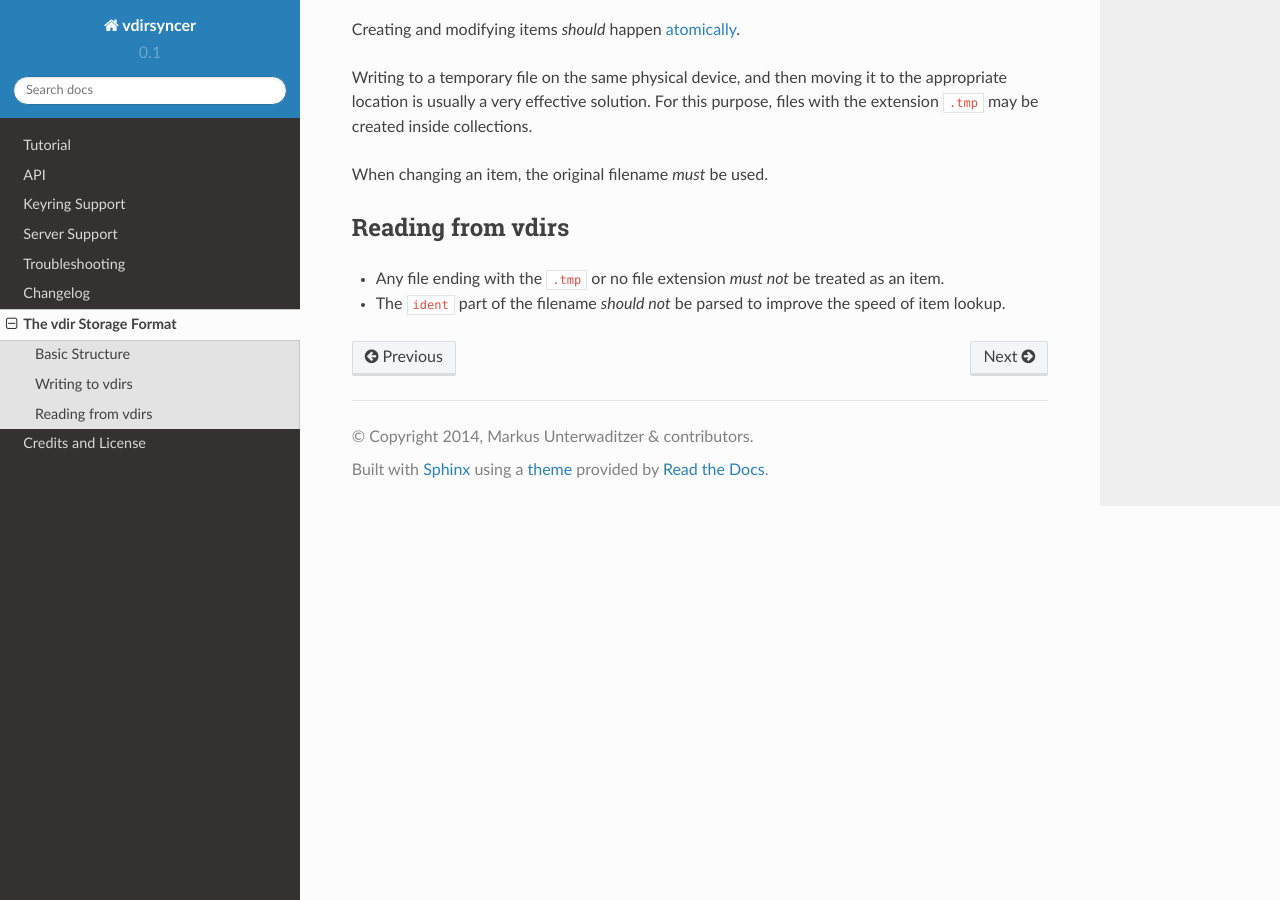
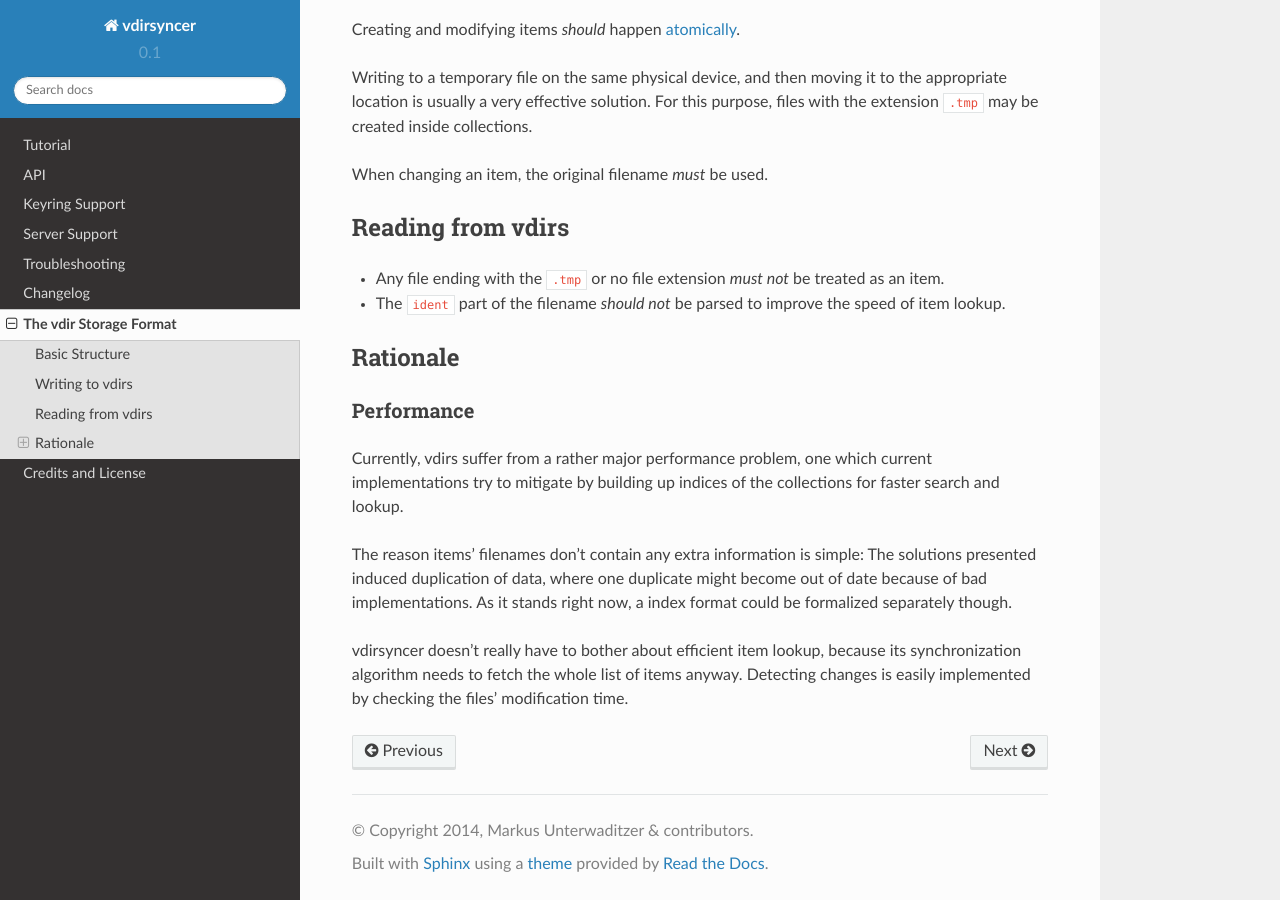
Before and after one commit to pimutils/vdirsyncer, a Sphinx documentation site: the page built from docs/vdir.rst, in a window 1280 px wide and 900 px high, scrolled down 881 px. Built offline with Sphinx 7.4.7 and the Read the Docs theme 2.0.0, drawn with Linux system fonts in a browser that asks for light colours.

Commit message:
Add rationale

```diff
--- a/docs/vdir.rst
+++ b/docs/vdir.rst
@@ -61,3 +61,23 @@
 
 - The ``ident`` part of the filename *should not* be parsed to improve the
   speed of item lookup.
+
+Rationale
+=========
+
+Performance
+-----------
+
+Currently, vdirs suffer from a rather major performance problem, one which
+current implementations try to mitigate by building up indices of the
+collections for faster search and lookup.
+
+The reason items' filenames don't contain any extra information is simple: The
+solutions presented induced duplication of data, where one duplicate might
+become out of date because of bad implementations. As it stands right now, a
+index format could be formalized separately though.
+
+vdirsyncer doesn't really have to bother about efficient item lookup, because
+its synchronization algorithm needs to fetch the whole list of items anyway.
+Detecting changes is easily implemented by checking the files' modification
+time.
```
